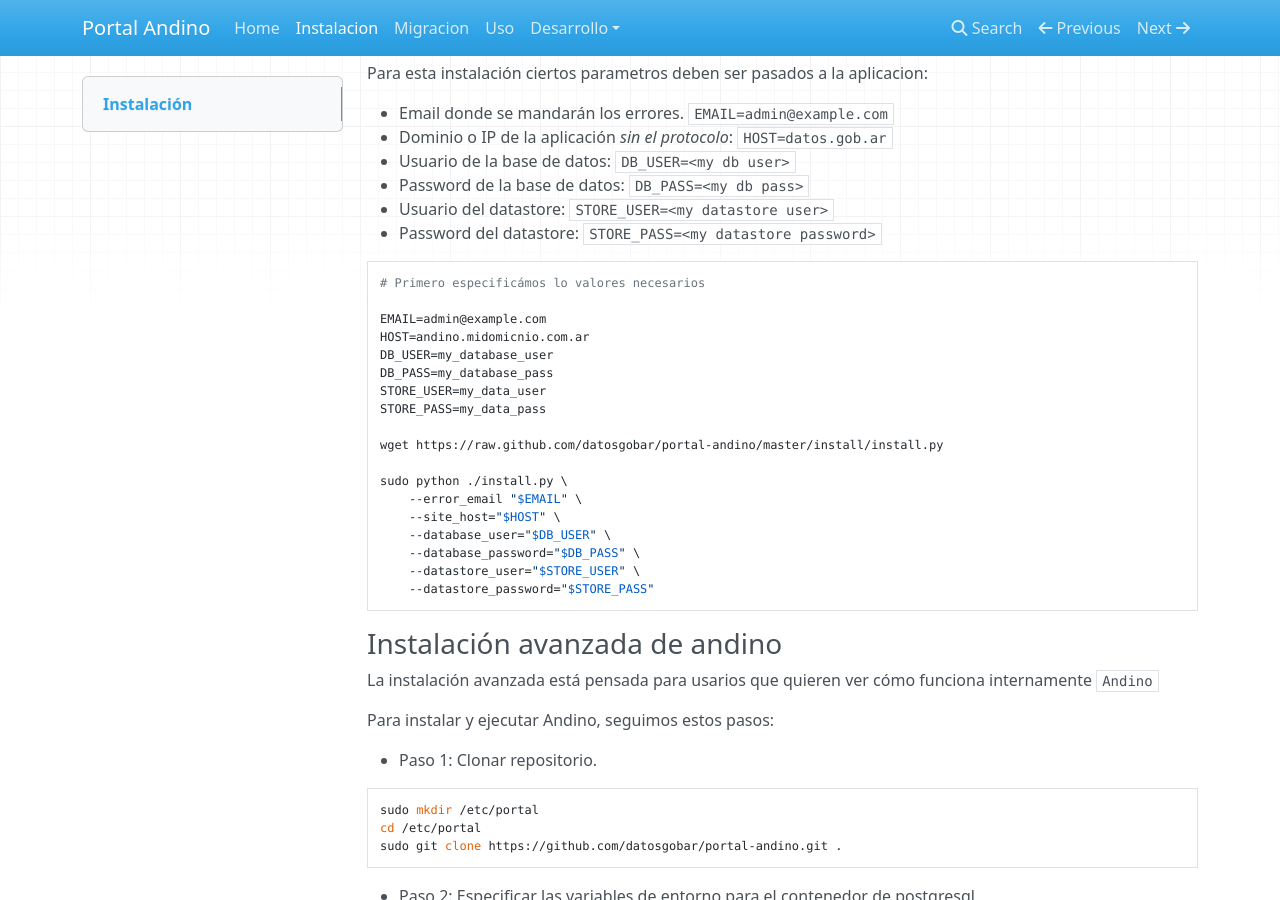
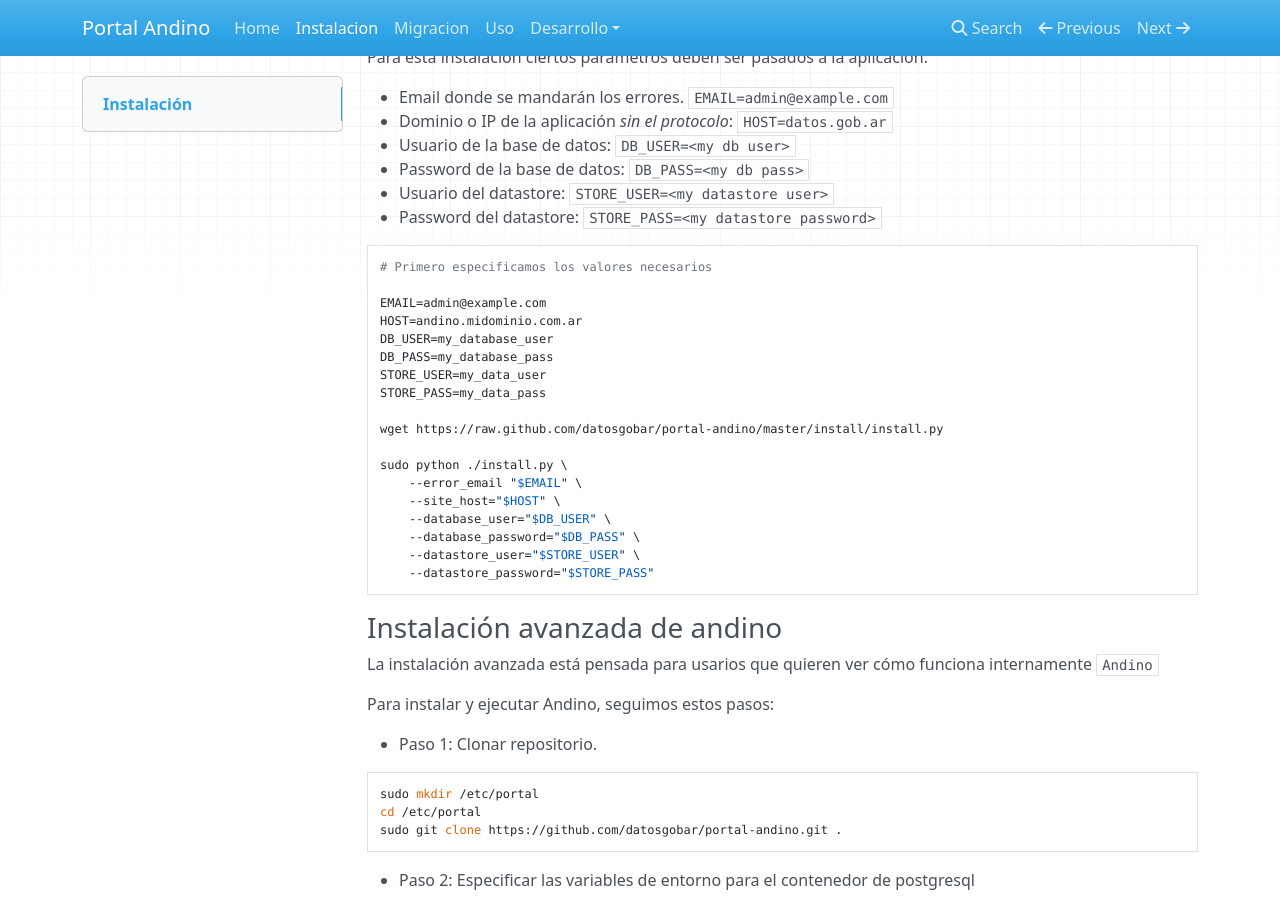
Before and after one commit to datosgobar/portal-andino, an MkDocs documentation site: the page built from docs/setup/install.md, in a window 1280 px wide and 900 px high, scrolled down 613 px. Built offline with MkDocs 1.6.1, drawn with Linux system fonts in a browser that asks for light colours; nearby versions of some CDN libraries; old or Windows-style settings are respelled for this version of MkDocs.

Commit message:
Arreglo multiples typos
refs:#89

````diff
--- a/docs/setup/install.md
+++ b/docs/setup/install.md
@@ -17,7 +17,6 @@
 Esta clase de instalación no requiere que clones el repositorio, ya que usamos contenedores alojados en [DockerHub](https://hub.docker.com/r/datosgobar)
 
 + Ubuntu|Debian|RHEL|CentOS:
-
 + Instalación:
 
 Para esta instalación ciertos parametros deben ser pasados a la aplicacion:
@@ -30,10 +29,10 @@
 + Password del datastore: `STORE_PASS=<my datastore password>`
 
 ```bash
-# Primero especificámos lo valores necesarios
+# Primero especificamos los valores necesarios
 
 EMAIL=admin@example.com
-HOST=andino.midomicnio.com.ar
+HOST=andino.midominio.com.ar
 DB_USER=my_database_user
 DB_PASS=my_database_pass
 STORE_USER=my_data_user
````
